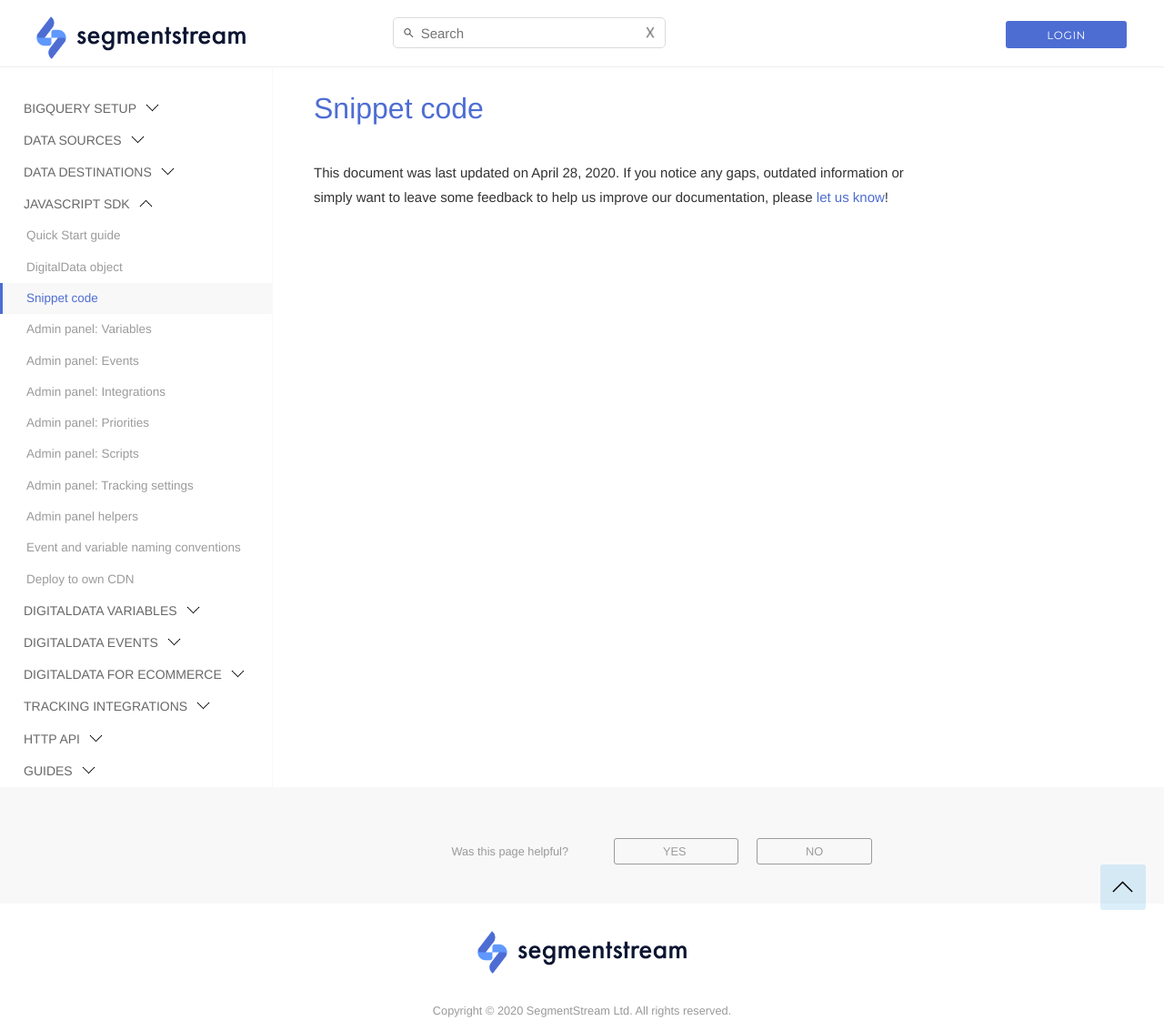
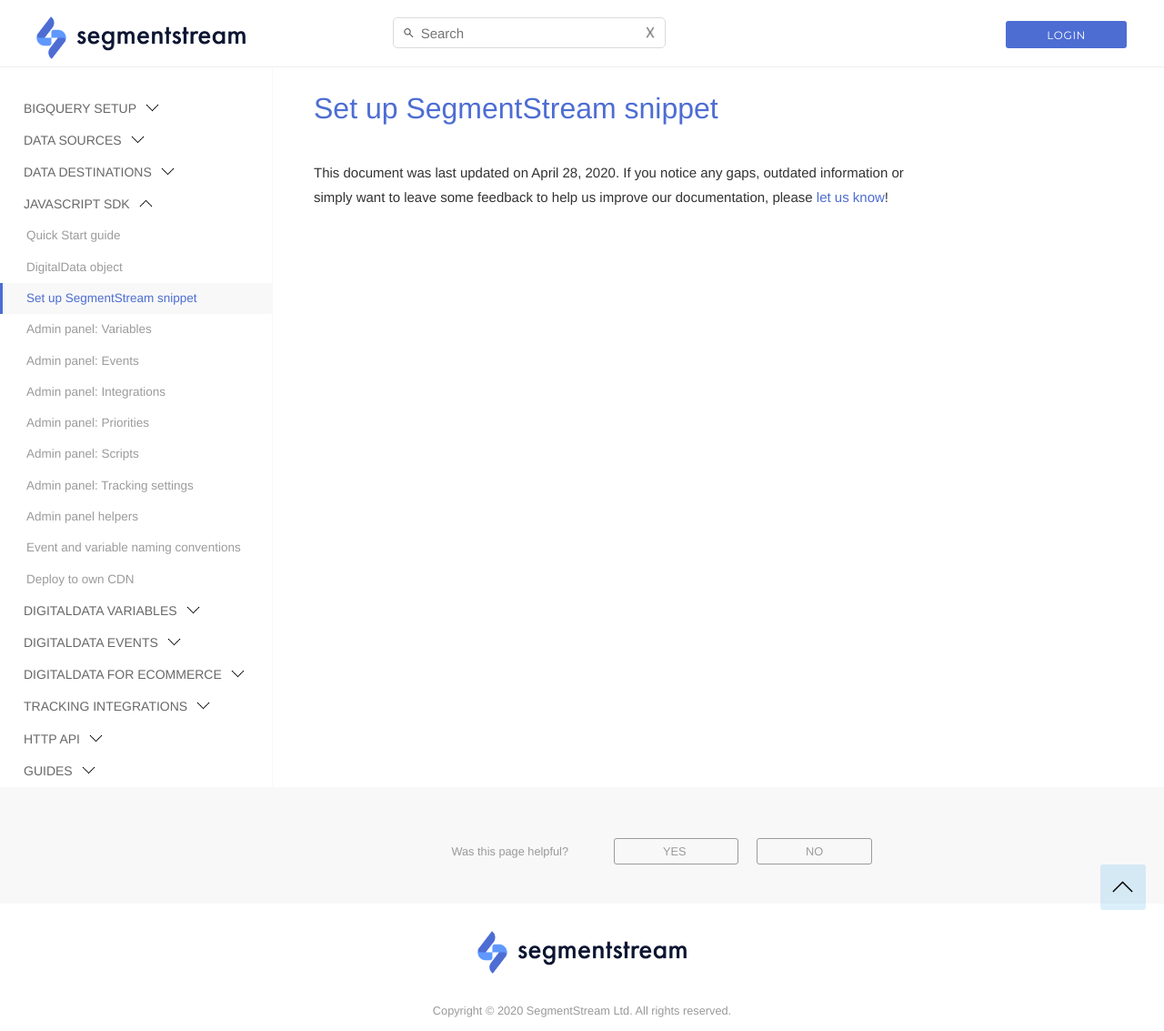
Before and after one commit to segmentstream-com/segmentstream-com.github.io, a Jekyll site: the page built from _docs/javascript-sdk/snippet.md, in a window 1280 px wide. Shown: the whole page at 91% size. Built offline with Jekyll 4.4.1, drawn with Linux system fonts in a browser that asks for light colours; nearby versions of some CDN libraries.

Commit message:
changed name

```diff
--- a/_docs/javascript-sdk/snippet.md
+++ b/_docs/javascript-sdk/snippet.md
@@ -1,7 +1,7 @@
 ---
 layout: page
 section: javascript-sdk
-title: "Snippet code"
+title: "Set up SegmentStream snippet"
 date: 2020-04-28
 order: 2
 ---
```
